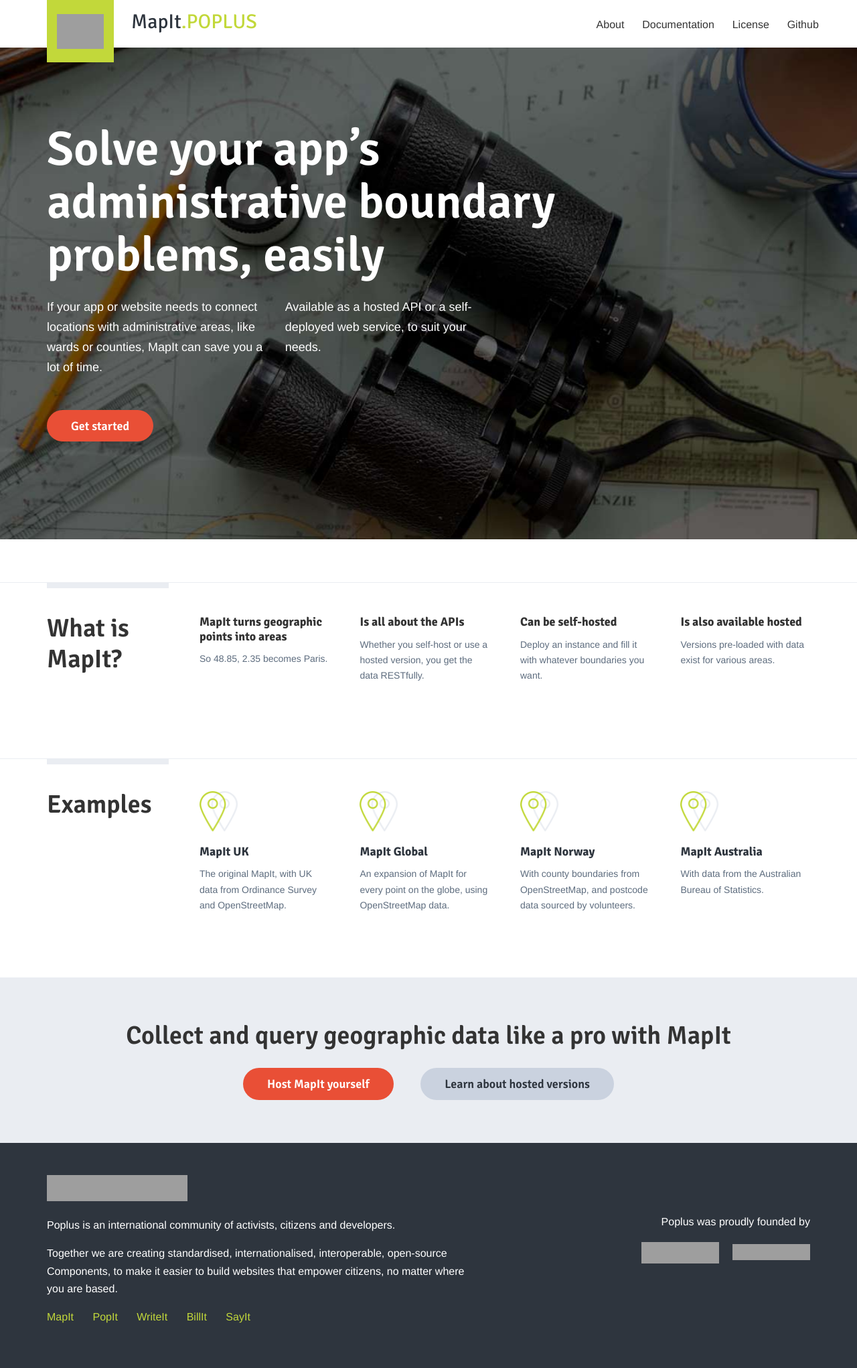
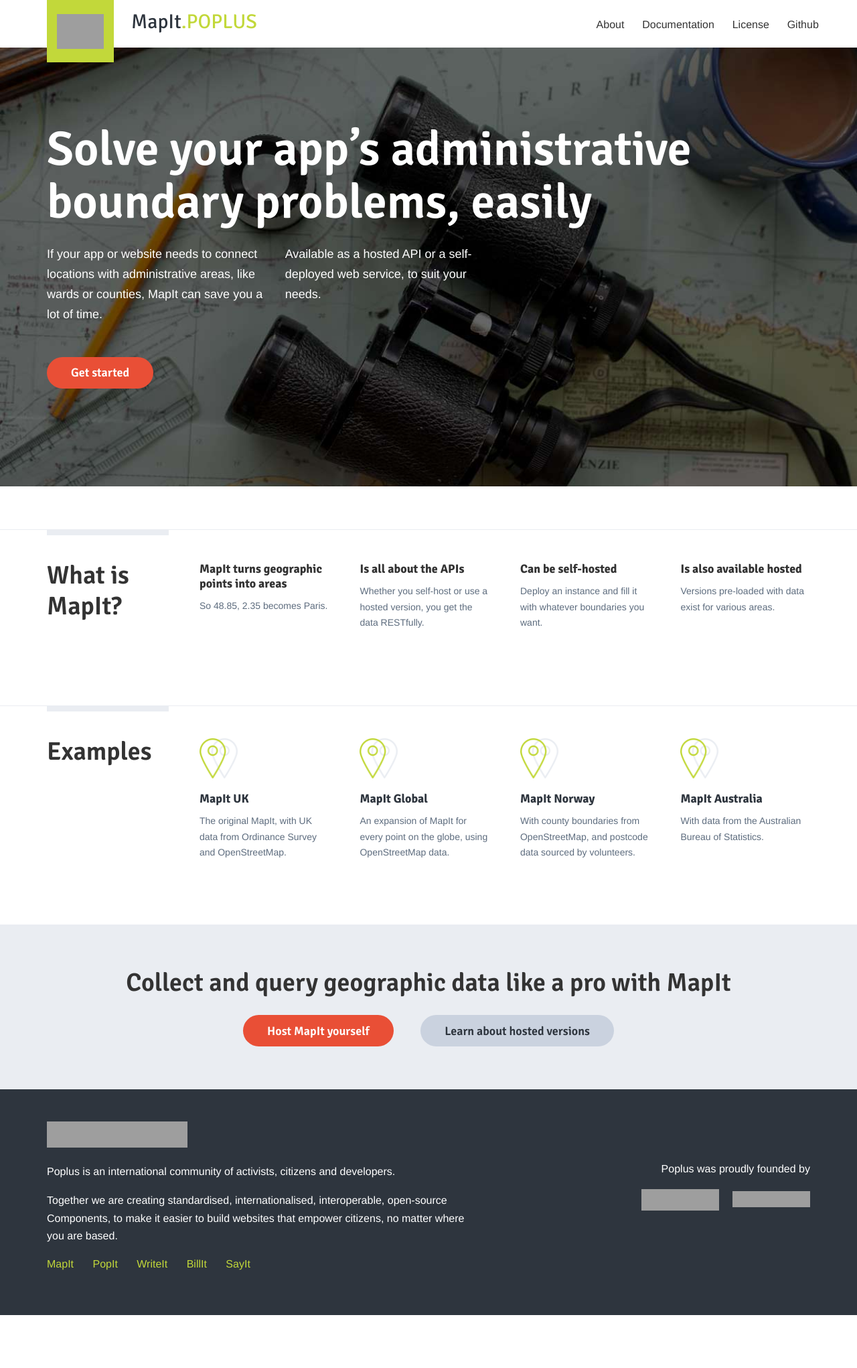
Before and after one commit to mysociety/mapit.poplus.org, a Jekyll site: the page built from index.html, in a window 1280 px wide. Shown: the whole page at 67% size. Built offline with Jekyll 4.4.1, drawn with Linux system fonts in a browser that asks for light colours; Markdown is read by kramdown in place of the engine named in the settings; after the commit the page ends 1963 px from its top, so only the background shows below that; grey boxes are pictures that could not be loaded.

Commit message:
avoid triple line headline on homepage

```diff
--- a/assets/sass/_mapit-styles.scss
+++ b/assets/sass/_mapit-styles.scss
@@ -3,6 +3,10 @@
   @media (min-width: $medium-screen) {
     background-image: url('../assets/img/hero-b.jpg');
   }
+}
+
+.hero__component-title {
+  max-width: none; // no need to force linebreak in ultra long title
 }
 
 .example-mapit {
--- a/css/global.css
+++ b/css/global.css
@@ -1075,6 +1075,9 @@
     .hero {
       background-image: url("../assets/img/hero-b.jpg"); } }
 
+.hero__component-title {
+  max-width: none; }
+
 .example-mapit {
   padding-top: 5em;
   background-image: url("../assets/img/example-mapit-icon.png");
```
